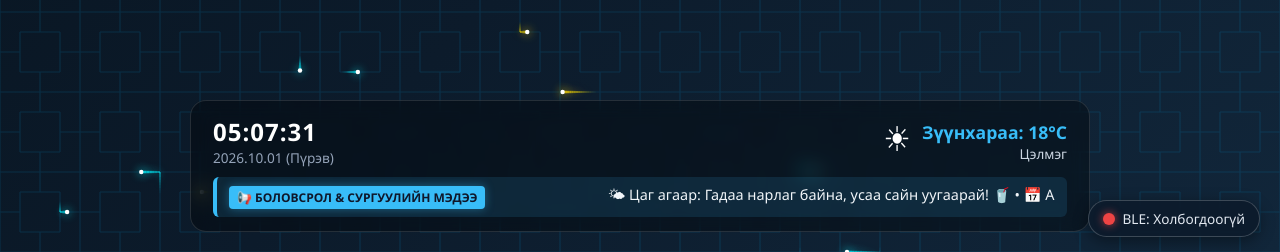
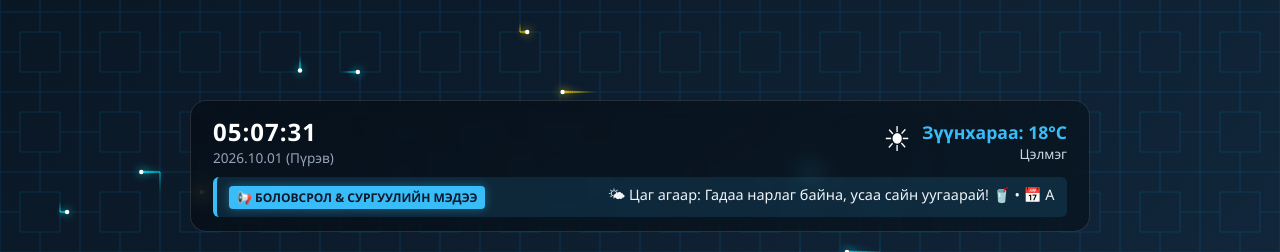
Before and after one commit to munkh-erdene1g4i/ai_sambar, a Flask app: page / in a window 1280 px wide. Shown: the part 548-800 px from the top of the page. Run offline with Flask 3, Linux system fonts and the light colour scheme.

Commit message:
Update index.html

```diff
--- a/templates/index.html
+++ b/templates/index.html
@@ -279,38 +279,6 @@
             color: #94a3b8;
         }
 
-        .ble-status-box {
-            position: fixed;
-            bottom: 15px;
-            right: 20px;
-            z-index: 100;
-            display: flex;
-            align-items: center;
-            gap: 8px;
-            background: rgba(12, 27, 43, 0.85);
-            padding: 8px 14px;
-            border-radius: 20px;
-            border: 1px solid rgba(255, 255, 255, 0.2);
-            font-size: 0.85rem;
-            color: #e2e8f0;
-            backdrop-filter: blur(8px);
-            box-shadow: 0 4px 15px rgba(0, 0, 0, 0.4);
-        }
-
-        .ble-dot {
-            width: 12px;
-            height: 12px;
-            border-radius: 50%;
-            background-color: #ef4444;
-            box-shadow: 0 0 8px rgba(239, 68, 68, 0.8);
-            transition: all 0.4s ease;
-        }
-
-        .ble-dot.connected {
-            background-color: #22c55e;
-            box-shadow: 0 0 10px rgba(34, 197, 94, 0.9);
-        }
-
         .weather-box {
             display: flex;
             align-items: center;
@@ -496,11 +464,6 @@
         </div>
     </footer>
 
-    <div class="ble-status-box">
-        <div class="ble-dot" id="bleDot"></div>
-        <span id="bleText">BLE: Холбогдоогүй</span>
-    </div>
-
     <div class="modal" id="adminModal">
         <div class="modal-content">
             <h2>Сургуулийн Мэдээлэл Шинэчлэх</h2>
@@ -522,9 +485,6 @@
         const adminModal = document.getElementById('adminModal');
         const schoolContextInput = document.getElementById('schoolContextInput');
 
-        const bleDot = document.getElementById('bleDot');
-        const bleText = document.getElementById('bleText');
-
         let micStream = null;
         let mediaRecorder = null;
         let audioChunks = [];
@@ -533,7 +493,7 @@
         let isSpeaking = false;
         let recordStartTime = 0;
         let hideChatTimeout = null;
-        let currentBeaconAudio = null;
+        let activePointerId = null;
 
         async function initMic() {
             if (!micStream) {
@@ -547,10 +507,6 @@
         window.addEventListener('click', initMic, { once: true });
         window.addEventListener('keydown', initMic, { once: true });
         window.addEventListener('touchstart', initMic, { once: true });
-
-        function isBusy() {
-            return isRecording || isProcessing || isSpeaking;
-        }
 
         function showChat(question, answer) {
             chatBox.style.display = 'block';
@@ -1058,15 +1014,6 @@
             if (isRecording || isProcessing) return;
 
             isRecording = true;
-
-            // Beacon-ийн ярьж буй дууг дарах
-            if (currentBeaconAudio) {
-                try {
-                    currentBeaconAudio.pause();
-                    currentBeaconAudio.currentTime = 0;
-                } catch(e) {}
-                currentBeaconAudio = null;
-            }
             isSpeaking = false;
 
             try {
@@ -1095,9 +1042,9 @@
                         const audioBlob = new Blob(audioChunks, { type: mediaRecorder.mimeType || 'audio/webm' });
                         const recordDuration = Date.now() - recordStartTime;
 
-                        // Хязгаарыг 300ms болон 500 байт болгон багасгасан
+                        // Дууны хэмжээний шалгалтыг 300ms болон 500 байт болгон багасгав
                         if (recordDuration < 300 || audioBlob.size < 500) {
-                            statusText.innerText = "⚠ Яриа хэт богино эсвэл сонсогдсонгүй. Товчлуурыг сайн дарж байгаад ярина уу!";
+                            statusText.innerText = "⚠ Яриа олдсонгүй. Товчлуурыг сайн дарж байгаад ярина уу!";
                             isProcessing = false;
                             orbContainer.classList.remove('recording');
                             return;
@@ -1172,7 +1119,7 @@
                         isSpeaking = true;
                         isProcessing = false;
                         orbContainer.classList.add('speaking');
-                        const audio = new Audio(data.audio_url);
+                        const audio = new Audio(data.audio_url + "?t=" + new Date().getTime());
 
                         audio.play().catch(e => {
                             isSpeaking = false;
@@ -1195,21 +1142,36 @@
             }
         }
 
-        // Pointer/Touch сулрах үед тасалдал үүсгэхгүй байх тохиргоо
         orbContainer.addEventListener('pointerdown', (e) => {
             e.preventDefault();
+            if (activePointerId !== null) return;
+            activePointerId = e.pointerId;
+            try { orbContainer.setPointerCapture(e.pointerId); } catch(err){}
             startRecording();
         });
 
-        window.addEventListener('pointerup', (e) => {
-            if (isRecording) {
+        orbContainer.addEventListener('pointerup', (e) => {
+            e.preventDefault();
+            if (e.pointerId === activePointerId) {
+                try { orbContainer.releasePointerCapture(e.pointerId); } catch(err){}
+                activePointerId = null;
                 stopRecording();
             }
         });
 
-        window.addEventListener('touchend', (e) => {
-            if (isRecording) {
-                stopRecording();
+        orbContainer.addEventListener('pointercancel', (e) => {
+            e.preventDefault();
+            if (e.pointerId === activePointerId) {
+                try { orbContainer.releasePointerCapture(e.pointerId); } catch(err){}
+                activePointerId = null;
+                if (Date.now() - recordStartTime > 300) {
+                    stopRecording();
+                } else {
+                    isRecording = false;
+                    isProcessing = false;
+                    orbContainer.classList.remove('recording');
+                    statusText.innerHTML = "Дэлгэц дээр эсвэл <span class='key-badge'>SPACE</span> товчлуур дээр дарж яриарай";
+                }
             }
         });
 
@@ -1256,70 +1218,6 @@
                 closeAdmin();
             });
         }
-
-        // Ярьж эсвэл бичлэг хийж байхад BLE шалгалт DOM-д нөлөөлөхөөс сэргийлсэн
-        async function checkBleStatus() {
-            if (isBusy()) return;
-
-            try {
-                const response = await fetch('/api/ble-status');
-                if (isBusy()) return;
-                const data = await response.json();
-                if (isBusy()) return;
-
-                if (data.connected) {
-                    bleDot.classList.add('connected');
-                    bleText.innerText = "BLE: Холбогдсон";
-                } else {
-                    bleDot.classList.remove('connected');
-                    bleText.innerText = "BLE: Холбогдоогүй";
-                }
-            } catch (err) {
-                bleDot.classList.remove('connected');
-                bleText.innerText = "BLE: Холбогдоогүй";
-            }
-        }
-
-        setInterval(checkBleStatus, 5000);
-
-        async function checkBeaconGreeting() {
-            if (isBusy()) return;
-
-            try {
-                const response = await fetch('/api/get-greeting');
-                if (isBusy()) return;
-                const data = await response.json();
-
-                if (data.has_greeting && !isBusy()) {
-                    showChat("📡 Beacon Мэдрэгч:", "👋 " + data.text);
-                    statusText.innerText = data.text;
-
-                    orbContainer.classList.add('speaking');
-                    isSpeaking = true;
-
-                    if (currentBeaconAudio) {
-                        currentBeaconAudio.pause();
-                    }
-                    currentBeaconAudio = new Audio(data.audio_url);
-
-                    currentBeaconAudio.play().catch(err => {
-                        isSpeaking = false;
-                        orbContainer.classList.remove('speaking');
-                    });
-
-                    currentBeaconAudio.onended = () => {
-                        isSpeaking = false;
-                        currentBeaconAudio = null;
-                        orbContainer.classList.remove('speaking');
-                        statusText.innerHTML = "Дэлгэц дээр эсвэл <span class='key-badge'>SPACE</span> товчлуур дээр дарж яриарай";
-                    };
-                }
-            } catch (err) {
-                console.error("Beacon шалгахад алдаа гарлаа:", err);
-            }
-        }
-
-        setInterval(checkBeaconGreeting, 3000);
     </script>
 </body>
 </html>
```
